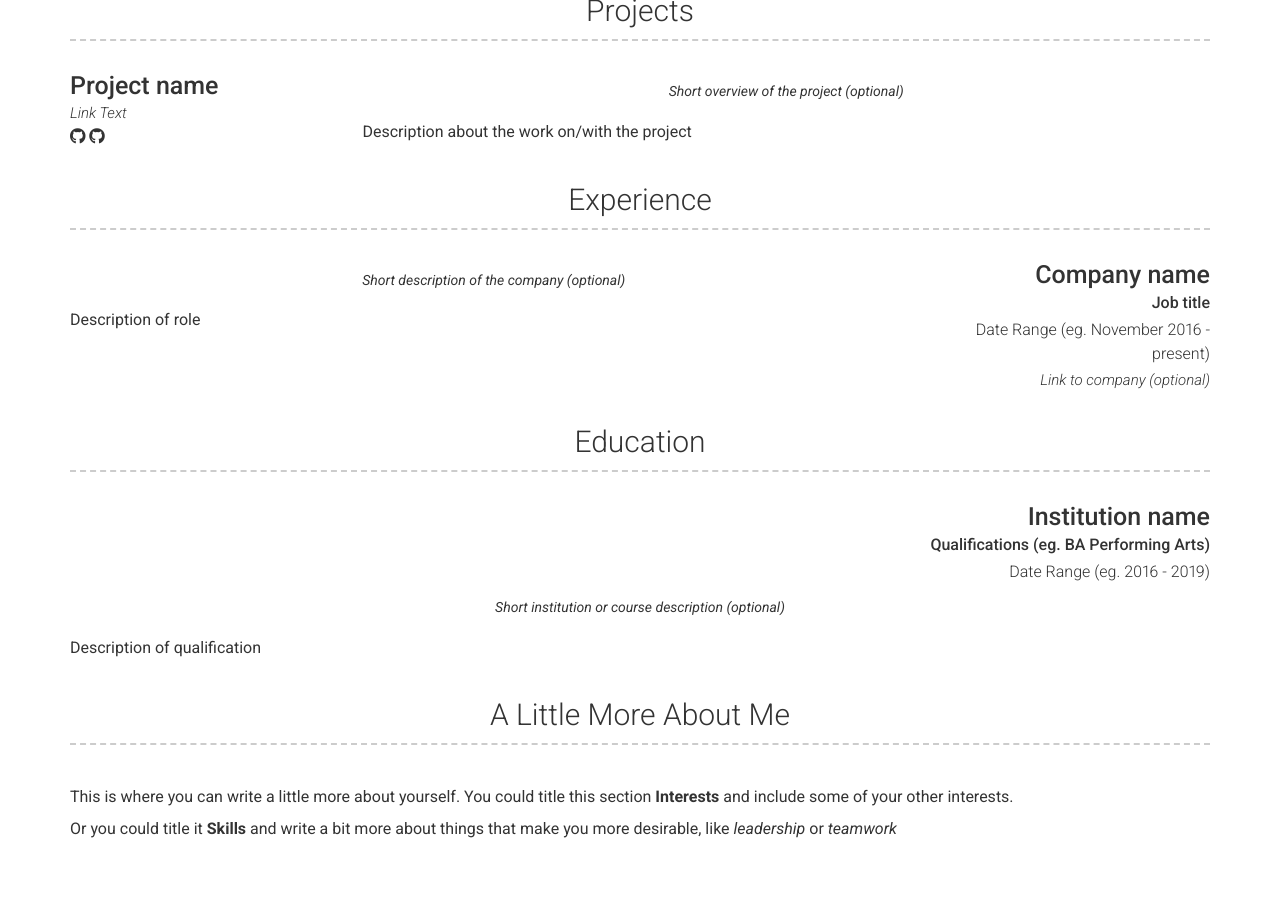
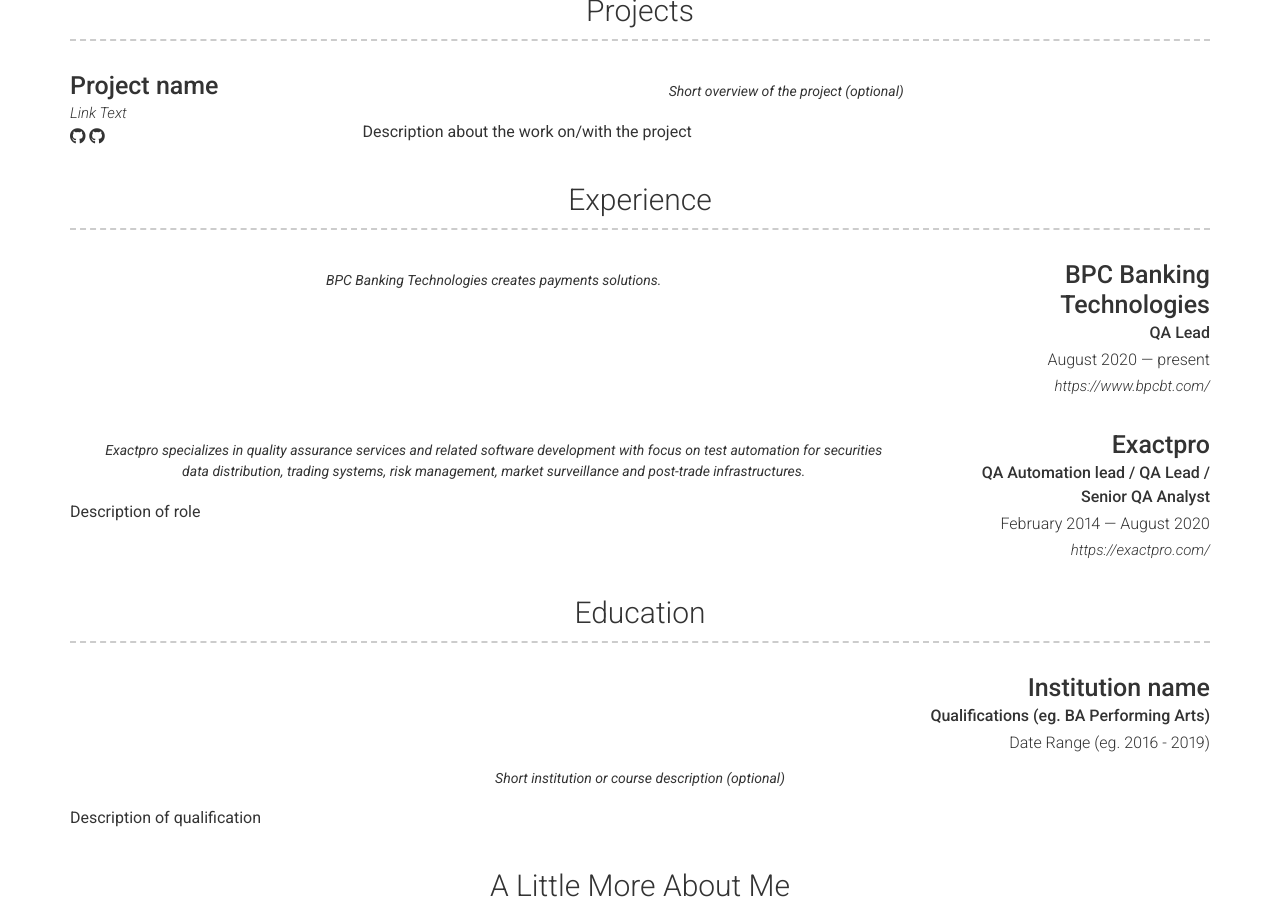
Before and after one commit to tiroq/cv, a Jekyll site: the page built from index.md, in a window 1280 px wide and 900 px high, scrolled down 935 px. Built offline with Jekyll 4.4.1, drawn with Linux system fonts in a browser that asks for light colours; nearby versions of some CDN libraries.

Commit message:
update expirience

```diff
--- a/_config.yml
+++ b/_config.yml
@@ -34,10 +34,10 @@
 #orcid_username: 0000-0000-0000-0000
 
 # Additional icon links
-additional_links:
-- title: Link name
-  icon: Font Awesome brand icon name (eg. fab fa-twitter) (https://fontawesome.com/icons?d=gallery&s=brands&m=free)
-  url: Link url (eg. https://google.com)
+# additional_links:
+# - title: Link name
+#   icon: Font Awesome brand icon name (eg. fab fa-twitter) (https://fontawesome.com/icons?d=gallery&s=brands&m=free)
+#   url: Link url (eg. https://google.com)
 # - title: another link
 #   icon: font awesome brand icon name (eg. fab fa-twitter) (https://fontawesome.com/icons?d=gallery&s=brands&m=free)
 #   url: Link url (eg. https://google.com)
@@ -83,12 +83,19 @@
     layout: list
     content:
       - layout: right
-        title: Company name
-        sub_title: Job title
-        caption: Date Range (eg. November 2016 - present)
-        link: Link to company (optional)
+        title: BPC Banking Technologies
+        sub_title: QA Lead
+        caption: August 2020 — present
+        link: https://www.bpcbt.com/
         quote: >
-          Short description of the company (optional)
+          BPC Banking Technologies creates payments solutions.
+      - layout: right
+        title: Exactpro
+        sub_title: QA Automation lead / QA Lead / Senior QA Analyst
+        caption: February 2014 — August 2020
+        link: https://exactpro.com/
+        quote: >
+          Exactpro specializes in quality assurance services and related software development with focus on test automation for securities data distribution, trading systems, risk management, market surveillance and post-trade infrastructures.
         description: | # this will include new lines to allow paragraphs
           Description of role
   - title: Education
```
